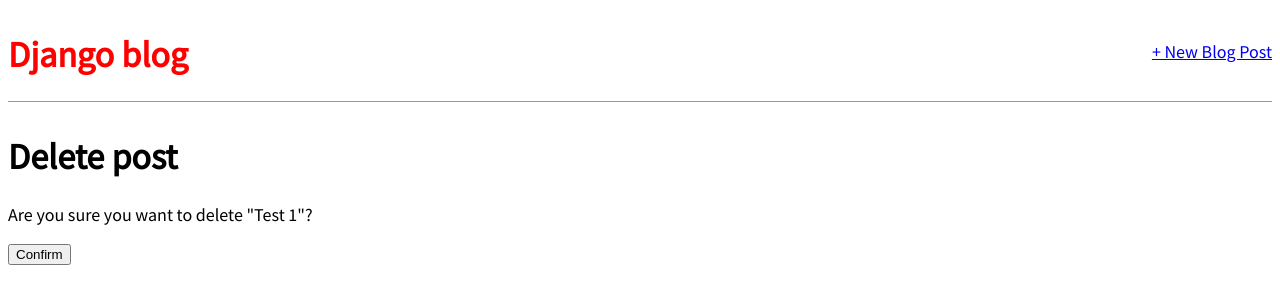
After one commit to LuisNunes301/django-training, a Django app: page /post/1/delete/ in a window 1280 px wide. The commit adds this page. Shown: the top 304 px of the page. Run offline with Django 5.2, Linux system fonts and the light colour scheme; data comes from the database, SQL or seed files in the repository; both versions use the stored data as it was after the commit.

Commit message:
blog com crud, ve o delete q esta dando 405

```diff
--- a/blog/models.py
+++ b/blog/models.py
@@ -1,4 +1,5 @@
 from django.db import models
+from django.urls import reverse
 
 # Create your models here.
 
@@ -11,3 +12,6 @@ class Post(models.Model):
 
     def __str__(self):
         return self.title
+
+    def get_absolute_url(self):
+        return reverse('post_detail', args= [str(self.id)])
--- a/blog/urls.py
+++ b/blog/urls.py
@@ -1,7 +1,15 @@
 from django.urls import path
-from blog.views import BlogListView,BlogDetailView
+
+from blog.views import (BlogCreateView, BlogDeleteView, BlogDetailView,
+                        BlogListView, BlogUpdateView)
 
 urlpatterns = [
-    path('post/<int:pk>/', BlogDetailView.as_view(), name='post_detail'),
-    path('', BlogListView.as_view(), name='home'),
-]
+    path('post/<int:pk>/delete/', # new
+          BlogDeleteView.as_view(), name='post_delete'),
+     path('post/new/', BlogCreateView.as_view(), name='post_new'),
+     path('post/<int:pk>/', BlogDetailView.as_view(), name='post_detail'),
+     path('post/<int:pk>/edit/',
+          BlogUpdateView.as_view(), name='post_edit'),
+     path('', BlogListView.as_view(), name='home'),
+
+        ]
--- a/blog/views.py
+++ b/blog/views.py
@@ -1,4 +1,6 @@
 from django.views.generic import ListView, DetailView
+from django.views.generic.edit import CreateView, UpdateView
+from django.urls import reverse_lazy
 from .models import Post
 
 
@@ -10,3 +12,18 @@ class BlogListView(ListView):
 class BlogDetailView(DetailView):
     model = Post
     template_name = 'post_detail.html'
+
+class BlogCreateView(CreateView):
+    model = Post
+    template_name = 'post_new.html'
+    fields = ['title','author','body']
+
+class BlogUpdateView(UpdateView):
+    model = Post
+    template_name = 'post_edit.html'
+    fields = ['title', 'body']
+
+class BlogDeleteView(DetailView):
+    model = Post
+    template_name = 'post_delete.html'
+    succes_url = reverse_lazy('home')
--- a/blog_project/urls.py
+++ b/blog_project/urls.py
@@ -20,5 +20,5 @@ from django.urls import path, include  # new
 
 urlpatterns = [
     path('admin/', admin.site.urls),
-    path('blog/', include('blog.urls')),  # new
+    path('', include('blog.urls'))  # new
 ]
--- a/templates/base.html
+++ b/templates/base.html
@@ -5,14 +5,19 @@
 <head>
     <title>Django blog</title>
     <link rel="stylesheet" href="https://fonts.googleapis.com/css?family=Source+Sans+Pro:400">
-    <link rel="stylesheet" href="{% static 'css/base.css' %}" >
+    <link rel="stylesheet" href="{% static 'css/base.css' %}">
 </head>
 
 <body>
-    <header>
-        <h1><a href="{% url 'home' %}">Django blog</a></h1>
-    </header>
     <div>
+        <header>
+            <div class="nav-left">
+                <h1><a href="{% url 'home' %}">Django blog</a></h1>
+            </div>
+            <div class="nav-right">
+                <a href="{% url 'post_new' %}">+ New Blog Post</a>
+            </div>
+        </header>
         {% block content %}
         {% endblock content %}
     </div>
--- /dev/null
+++ b/templates/post_delete.html
@@ -0,0 +1,8 @@
+{% extends 'base.html' %}
+{% block content %}
+<h1>Delete post</h1>
+<form action="" method="post">{% csrf_token %}
+    <p>Are you sure you want to delete "{{ post.title }}"?</p>
+    <input type="submit" value="Confirm">
+</form>
+{% endblock content %}
--- a/templates/post_detail.html
+++ b/templates/post_detail.html
@@ -4,4 +4,8 @@
     <h2>{{ object.title }}</h2>
     <p>{{ object.body }}</p>
 </div>
+
+
+<p><a href="{% url 'post_edit' post.pk %}">+ Edit Blog Post</a></p>
+<p><a href="{% url 'post_delete' post.pk %}">+ Delete Blog Post</a></p>
 {% endblock content %}
```
Also changed, not shown: blog/tests.py (+21 -0 lines), templates/post_edit.html (added, +12 -0 lines), templates/post_new.html (added, +12 -0 lines), db.sqlite3, 1 other file.
